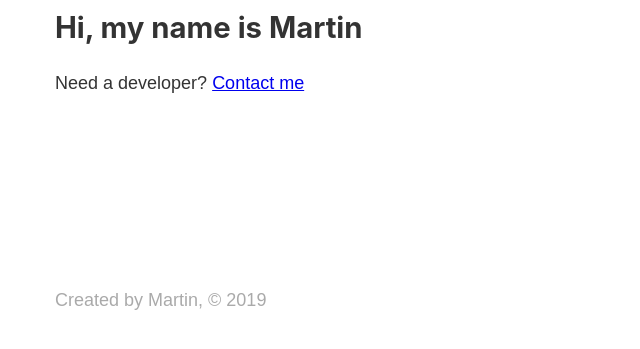
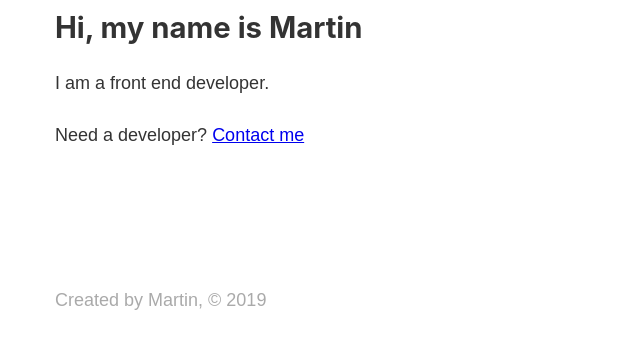
Before and after one commit to MartinDK/gatsby-bootcamp, a Gatsby site: page /about in a window 1280 px wide. Shown: the part 443-792 px from the top of the page, without its empty margins (228-868 px from the left). Built offline with nearby package versions, Linux system fonts and the light colour scheme; Gatsby itself is replaced by a stand-in of ours.

Commit message:
Udated about page

```diff
--- a/src/pages/about.js
+++ b/src/pages/about.js
@@ -9,6 +9,7 @@ const AboutPage = () => {
     <Layout>
       <h1>About Page</h1>
       <h2>Hi, my name is Martin</h2>
+      <p>I am a front end developer.</p>
       <p>Need a developer? <Link to="/contact">Contact me</Link></p>
     </Layout>
   )
```
